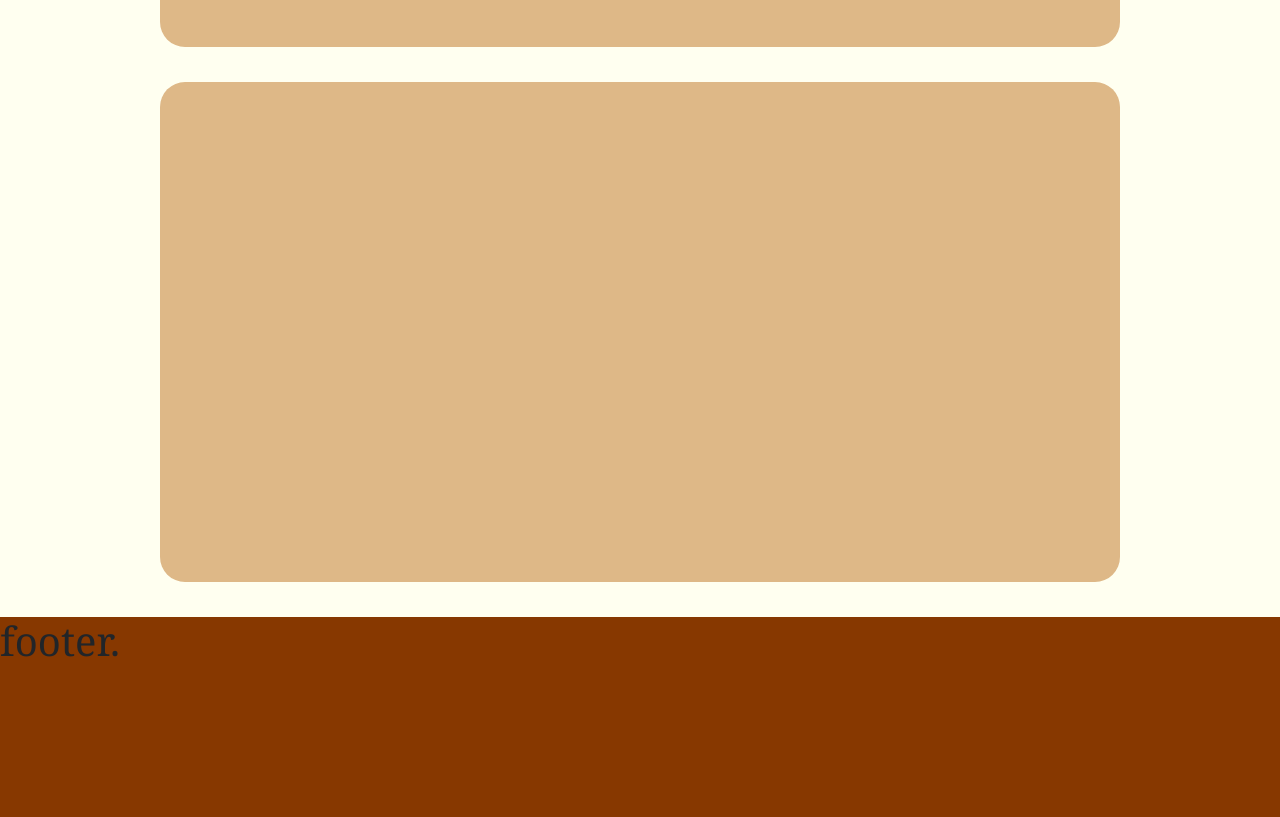
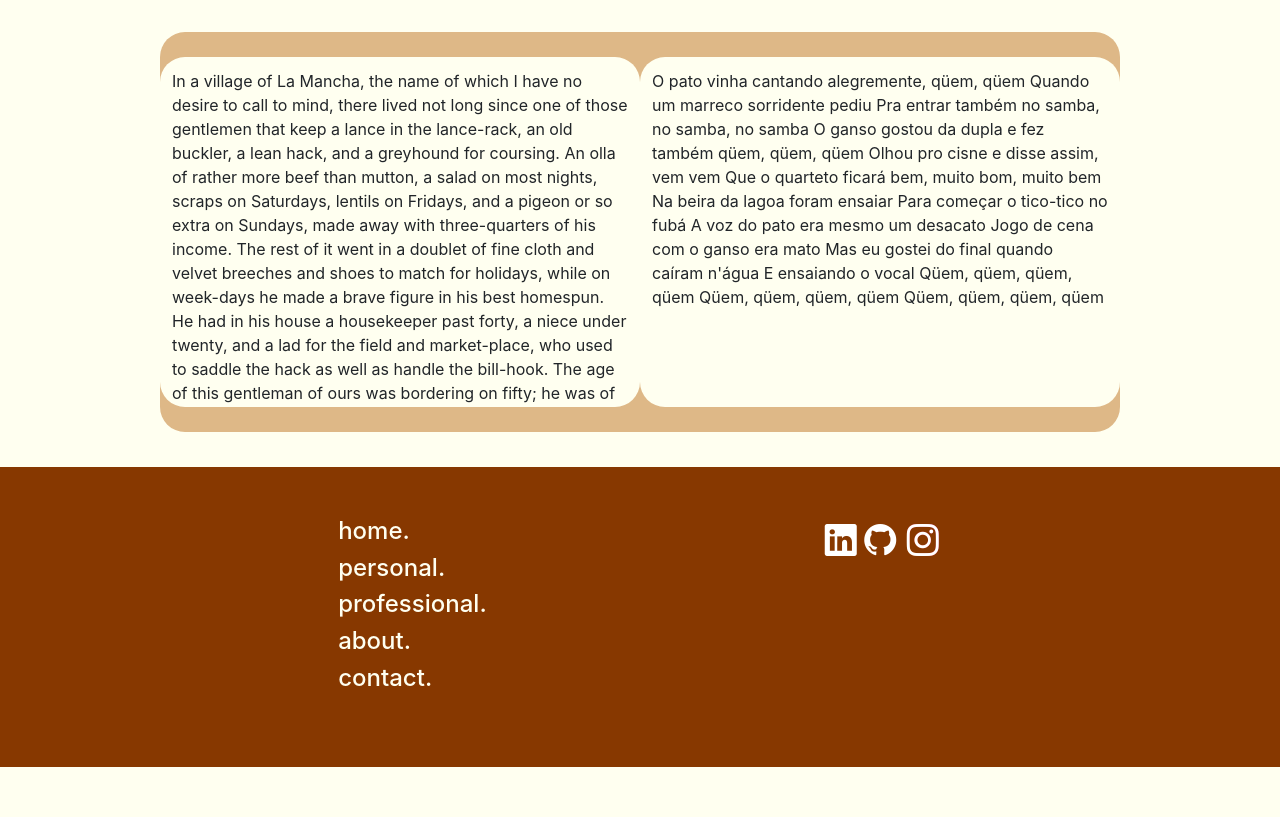
Before and after one commit to SalvatoreLaMarca1/SalvatoreLaMarca1.github.io, a website: page index.html in a window 1280 px wide. Shown: the part 451-1268 px from the top of the page. After the commit the page ends 1218 px from the top, so only its background shows below. Drawn offline with nearby package versions, Linux system fonts and the light colour scheme.

Commit message:
Before rehaul -- with personal tab

```diff
--- a/index.html
+++ b/index.html
@@ -30,20 +30,25 @@
       </a>
 
       <div class="page-links">
+
+          <a href="index.html">
+            <button type="button" class="btn btn-dark">home.</button>
+          </a>
+
           <a href="personal.html">
-              <button type="button" class="btn btn-dark">Personal</button>
+            <button type="button" class="btn btn-dark">personal.</button>
           </a>
 
           <a href="professional.html">
-              <button type="button" class="btn btn-dark">Professional</button>
+            <button type="button" class="btn btn-dark">professional.</button>
           </a>
 
           <a href="about.html">
-              <button type="button" class="btn btn-dark">About</button>
+            <button type="button" class="btn btn-dark">about.</button>
           </a>
 
           <a href="contact.html">
-              <button type="button" class="btn btn-dark">Contact</button>
+            <button type="button" class="btn btn-dark">contact.</button>
           </a>
       </div>
   </section>
@@ -58,20 +63,73 @@
         </div>
         <img src="Assets/croppedSalPolaroidSquare.jpg" class="portrait">
 
-
-
-
     </section>
 
     <section class="home-info">
+      <div class="block">
+        <p class="don">
+          In a village of La Mancha, the name of which I have no desire to call to mind, there lived not long since one of those gentlemen that keep a lance in the lance-rack, an old buckler, a lean hack, and a greyhound for coursing. An olla of rather more beef than mutton, a salad on most nights, scraps on Saturdays, lentils on Fridays, and a pigeon or so extra on Sundays, made away with three-quarters of his income. The rest of it went in a doublet of fine cloth and velvet breeches and shoes to match for holidays, while on week-days he made a brave figure in his best homespun. He had in his house a housekeeper past forty, a niece under twenty, and a lad for the field and market-place, who used to saddle the hack as well as handle the bill-hook. The age of this gentleman of ours was bordering on fifty; he was of a hardy habit, spare, gaunt-featured, a very early riser and a great sportsman. They will have it his surname was Quixada or Quesada (for here there is some difference of opinion among the authors who write on the subject), although from reasonable conjectures it seems plain that he was called Quexana. This, however, is of but little importance to our tale; it will be enough not to stray a hair’s breadth from the truth in the telling of it.
+        </p>
+      </div>
 
+      <div class="block">
+        <p class="don">
+          O pato vinha cantando alegremente, qüem, qüem
+          Quando um marreco sorridente pediu
+          Pra entrar também no samba, no samba, no samba
+          O ganso gostou da dupla e fez também qüem, qüem, qüem
+          Olhou pro cisne e disse assim, vem vem
+          Que o quarteto ficará bem, muito bom, muito bem
+          Na beira da lagoa foram ensaiar
+          Para começar o tico-tico no fubá
+          A voz do pato era mesmo um desacato
+          Jogo de cena com o ganso era mato
+          Mas eu gostei do final quando caíram n'água
+          E ensaiando o vocal
+          Qüem, qüem, qüem, qüem
+          Qüem, qüem, qüem, qüem
+          Qüem, qüem, qüem, qüem
+        </p>
+      </div>
     </section>
+
 
 
   </body>
 
   <footer class="footer">
-    <h1>footer.</h1>
+
+    <section class="footer-pages">
+
+      <a href="index.html">
+        <h4>home.</h4>
+      </a>
+
+      <a href="personal.html">
+        <h4>personal.</h4>
+      </a>
+
+      <a href="professional.html">
+        <h4>professional.</h4>
+      </a>
+
+      <a href="about.html">
+        <h4>about.</h4>
+      </a>
+
+      <a href="contact.html">
+        <h4>contact.</h4>
+      </a>
+
+    </section>
+
+    <div class="social-media-container">
+      <a href="https://www.linkedin.com/in/salvatorelamarca/" class="bi bi-linkedin social-icons" ></a>
+
+      <a href="https://github.com/SalvatoreLaMarca1" class="bi bi-github github"></a>
+
+      <a href="https://www.instagram.com/salvatore_lamarca100/" class="bi bi-instagram insta"></a>
+    </div>
 
   </footer>
 </html>
--- a/styles2.css
+++ b/styles2.css
@@ -4,6 +4,10 @@
     background-color: burlywood;
     margin-left: 30px;
     border-radius: 25px ;
+}
+
+.logo:hover {
+    background-color: #873800;
 }
 
 .header {
@@ -17,7 +21,7 @@
 
 .page-links {
     display: flex;
-    width: 450px;
+    width: 550px;
     justify-content: space-evenly;
 }
 
@@ -40,7 +44,7 @@
 
 .under-header {
     background-color: burlywood;
-    height: 400px;
+    height: 350px;
     width: 75vw;
     justify-content: space-evenly;
     display: flex;
@@ -49,6 +53,7 @@
     margin-top: 35px;
     border-radius: 25px;
     overflow: hidden;
+    padding-top: 5px;
 }
 
 
@@ -63,18 +68,109 @@ h1 {
 }
 
 .home-info {
-    height: 500px;
     background-color: burlywood;
+    height: 400px;
     width: 75vw;
-    border-radius: 25px;
+    justify-content: space-evenly;
+    display: flex;
+    align-items: center;
     margin: auto;
     margin-top: 35px;
     margin-bottom: 35px;
+    border-radius: 25px;
+    overflow: hidden;
+
 }
 
 .footer {
     background-color: #873800;
     bottom: 0px;
-    height: 200px;
+    height: 300px;
     width: 100%;
+    padding-top: 50px;
+    display: flex;
+    justify-content: space-evenly;
 }
+
+.block {
+    background-color: #FFFFF0;
+    border-radius: 25px;
+    width: 500px;
+    height: 350px;
+    overflow-y: scroll;
+    scrollbar-width: none;
+}
+
+::-webkit-scrollbar {
+    width: 0px;
+    background: transparent; /* make scrollbar transparent */
+}
+
+.don {
+    padding: 12px;
+    font-size: inherit
+}
+
+.footer-pages {
+
+    width: fit-content;
+    height: fit-content;
+}
+
+h4 {
+    color: #FFFFF0;
+    text-decoration: none;
+}
+
+h4:hover {
+    color:burlywood;
+
+}
+
+/* hold social media links */
+.social-media-container {
+    width: fit-content;
+    height: fit-content;
+
+}
+
+/* icons */
+.social-icons {
+  color: white;
+  font-size: 2em;
+}
+
+.insta {
+  color: white;                  /* Default text color */
+  font-size: 2em;                  /* Font size */
+  background: linear-gradient(45deg, #f09433 0%, #e6683c 25%, #dc2743 50%, #cc2366 75%, #bc1888 100%); /* Keep the gradient on hover */
+
+
+  -webkit-background-clip: text;   /* Clip background to text (for WebKit browsers) */
+  background-clip: text;           /* Clip background to text */
+  margin: 3px;
+}
+
+.insta:hover {
+  color: transparent;
+}
+
+.github {
+  color: white;
+  font-size: 2em;
+  margin: 3px;
+}
+
+.github:hover {
+  color: #2dba4e;
+}
+
+.linkedIn {
+  color: white;
+  font-size: 2em;
+  margin: 3px;
+}
+
+.linkedIn:hover {
+  color:#0077B5
+}
```
Also changed, not shown: about.html (+10 -5 lines), contact.html (+9 -4 lines), personal.html (+9 -4 lines), professional.html (+9 -4 lines).
